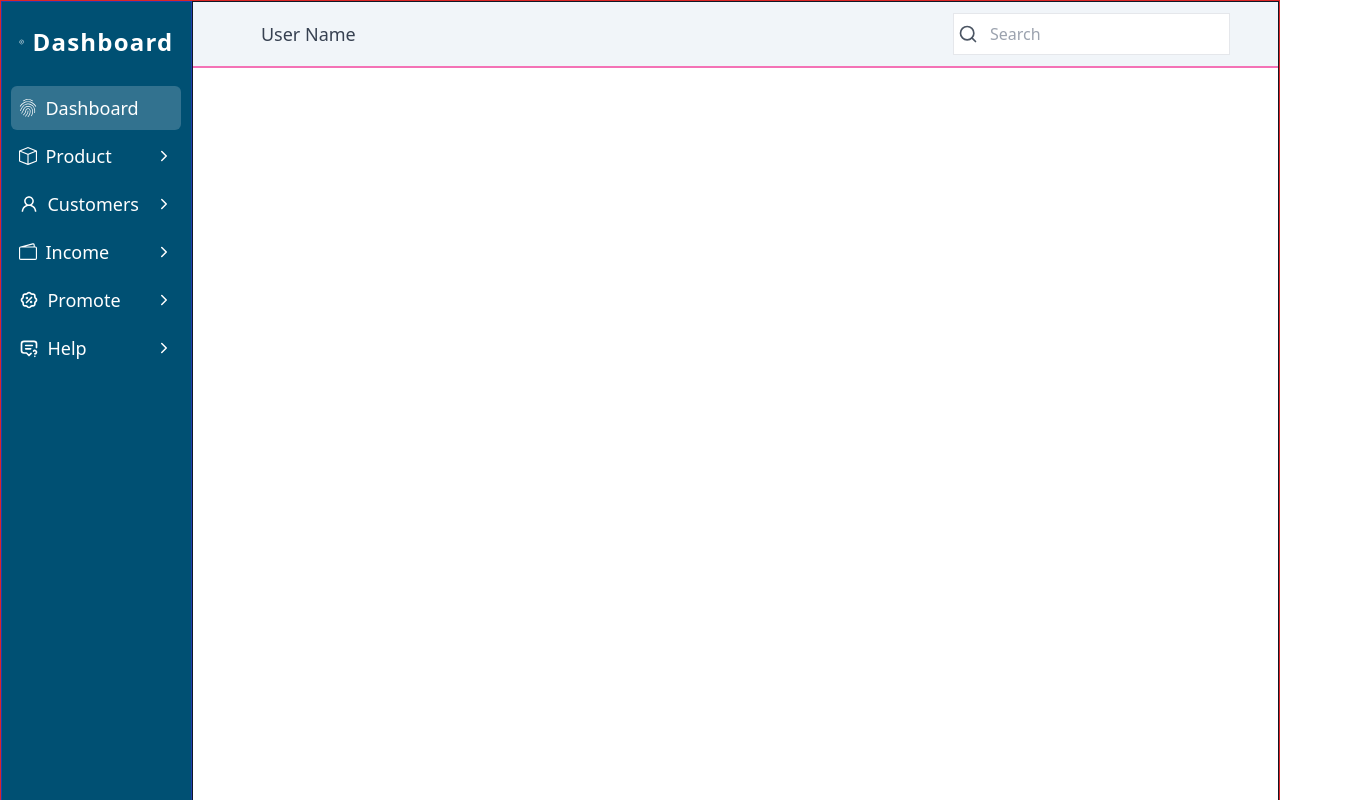
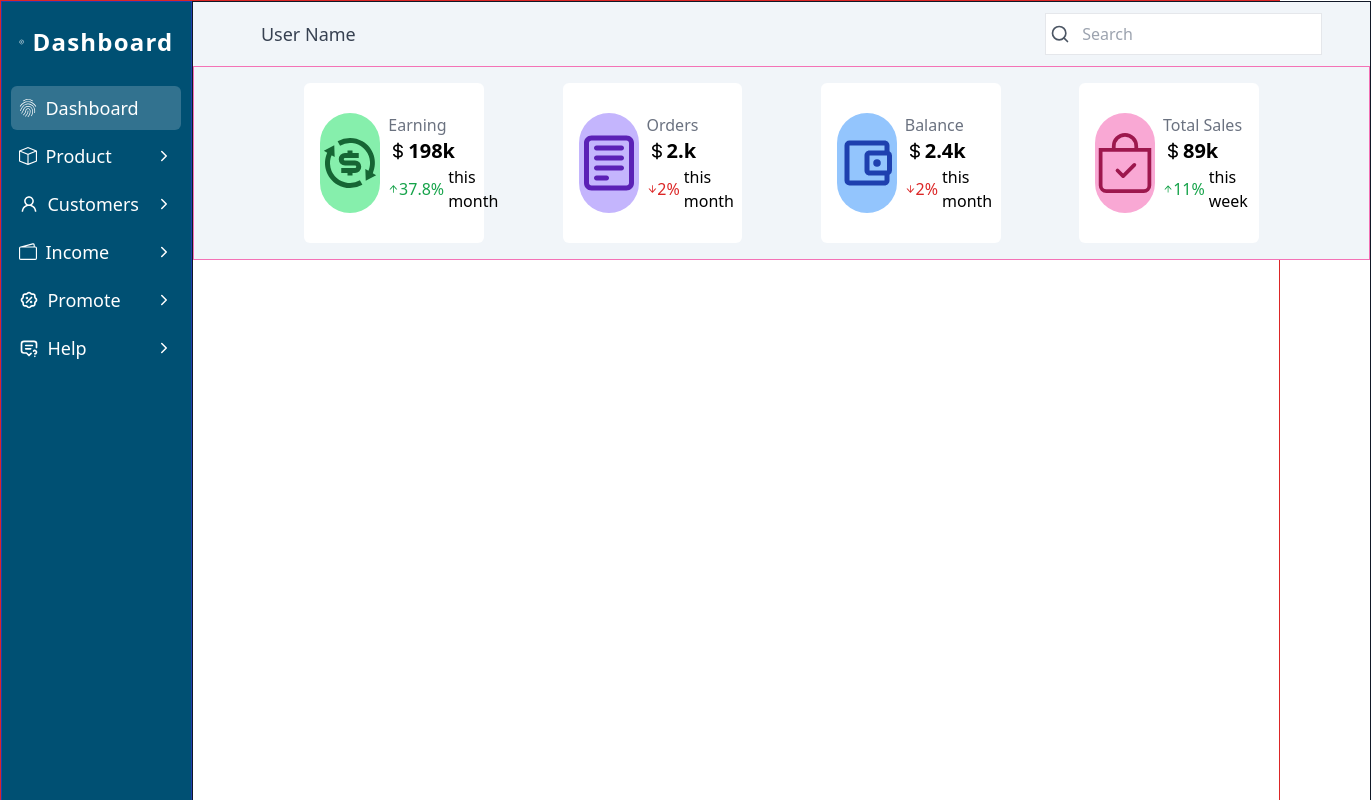
Before and after one commit to Ashita-23/Assignment-Fitpeo, a React (Create React App) app: page / in a window 1280 px wide. Shown: the top 800 px of the page, 1371 px wide, since content can reach past the window. Built offline with nearby package versions, Linux system fonts and the light colour scheme; some icons are missing.

Commit message:
style added ...

```diff
--- a/src/Components/MainCounter.js
+++ b/src/Components/MainCounter.js
@@ -1,10 +1,55 @@
 import NavBar from "./NavBar"
+import { RiExchangeDollarLine } from "react-icons/ri";
+import { CgNotes } from "react-icons/cg";
+import { MdOutlineAccountBalanceWallet } from "react-icons/md";
+import { BsBagCheck } from "react-icons/bs";
+import { BiDollar } from "react-icons/bi";
+import { AiOutlineArrowUp , AiOutlineArrowDown } from "react-icons/ai";
+
 
 const  MainCounter = ()=>{
     return(<div className="w-[100%] border border-gray-900">
   <NavBar></NavBar>
-  <div className="border border-pink-400">
+  <div className="border border-pink-400  bg-slate-100">
+  <div className="w-[100%]  h-[auto] my-4 flex justify-evenly  px-12">
 
+  <div className="flex items-center rounded-md mx-4 p-2 bg-white h-[10rem] w-2/12">
+  <div className="h-[100px] w-[100px] rounded-full bg-green-300 flex items-center justify-center ml-2"><RiExchangeDollarLine className="text-[60px] text-green-800"/></div>
+  <div className=" p-2">
+    <span className="text-gray-500">Earning</span>
+    <p className="flex items-center font-semibold text-xl"><BiDollar/>198k</p>
+    <p className="text-green-600 font-medium flex items-center"><AiOutlineArrowUp/> 37.8%<span className="text-black pl-1 font-normal">this month</span></p>
+  </div>
+  </div>
+
+  <div className="flex items-center rounded-md  mx-4 p-2 bg-white h-[10rem] w-2/12">
+  <span className="h-[100px] w-[100px] rounded-full bg-violet-300 flex items-center justify-center ml-2"><CgNotes className="text-[60px] text-violet-800"/></span>
+  <div  className=" p-2">
+    <span className="text-gray-500">Orders</span>
+    <p className="flex items-center font-semibold text-xl"><BiDollar/>2.k</p>
+    <p className="text-red-600 font-medium flex items-center"><AiOutlineArrowDown/>2%<span className="text-black pl-1 font-normal">this month</span></p>
+  </div>
+  </div>
+
+ <div className="flex items-center rounded-md  mx-4 p-2 bg-white h-[10rem] w-2/12">
+  <div className="h-[100px] w-[100px] rounded-full bg-blue-300 flex items-center justify-center ml-2"><MdOutlineAccountBalanceWallet className="text-[60px] text-blue-800"/></div>
+  <div  className=" p-2">
+    <span className="text-gray-500">Balance</span>
+    <p className="flex items-center font-semibold text-xl"><BiDollar/>2.4k</p>
+    <p className="text-red-600 font-medium flex items-center"><AiOutlineArrowDown/>2%<span className="text-black pl-1 font-normal">this month</span></p>
+  </div>
+  </div>
+
+ <div className="flex items-center rounded-md  mx-4 p-2 bg-white h-[10rem] w-2/12">
+  <div className="h-[100px] w-[100px] rounded-full bg-pink-300 flex items-center justify-center ml-2"><BsBagCheck className="text-[60px] text-pink-800"/></div>
+  <div  className=" p-2">
+    <span className="text-gray-500">Total Sales </span>
+    <p className="flex items-center font-semibold text-xl"><BiDollar/>89k</p>
+    <p className="text-green-600 font-medium flex items-center"><AiOutlineArrowUp/>11%<span className="text-black pl-1 font-normal">this week</span></p>
+  </div>
+  </div>
+
+  </div>
   </div>
     </div>)
 }
```
